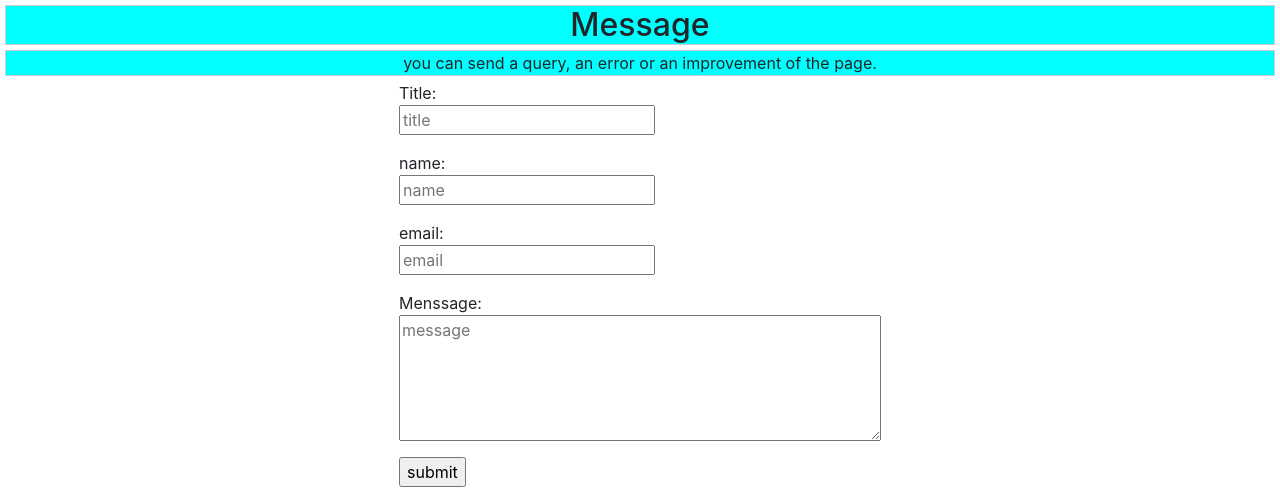
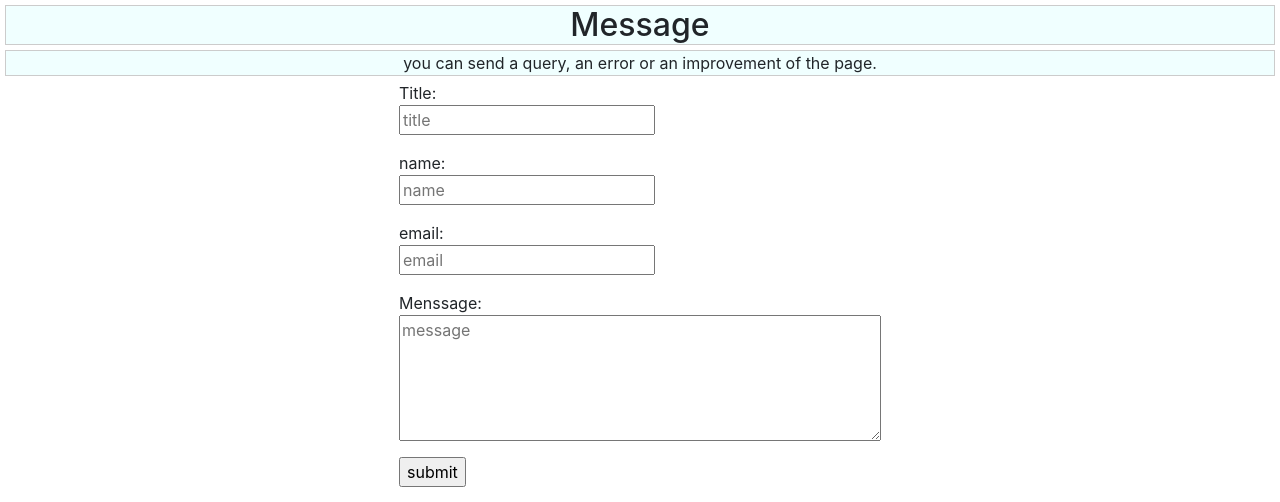
Before and after one commit to Gummiees/TriviaAppPHP, a PHP site: page /contact.php in a window 1280 px wide. Shown: the part 56-558 px from the top of the page. Run offline with PHP 8.4, Linux system fonts and the light colour scheme; some libraries are stand-ins or nearby versions.

Commit message:
change color background contact.php

```diff
--- a/includes/main.css
+++ b/includes/main.css
@@ -174,5 +174,5 @@ footer {
   justify-content: center;
     border:1px solid #ccc;
     margin: 5px;
-    background-color:aqua;
+    background-color:azure;
 }
```
